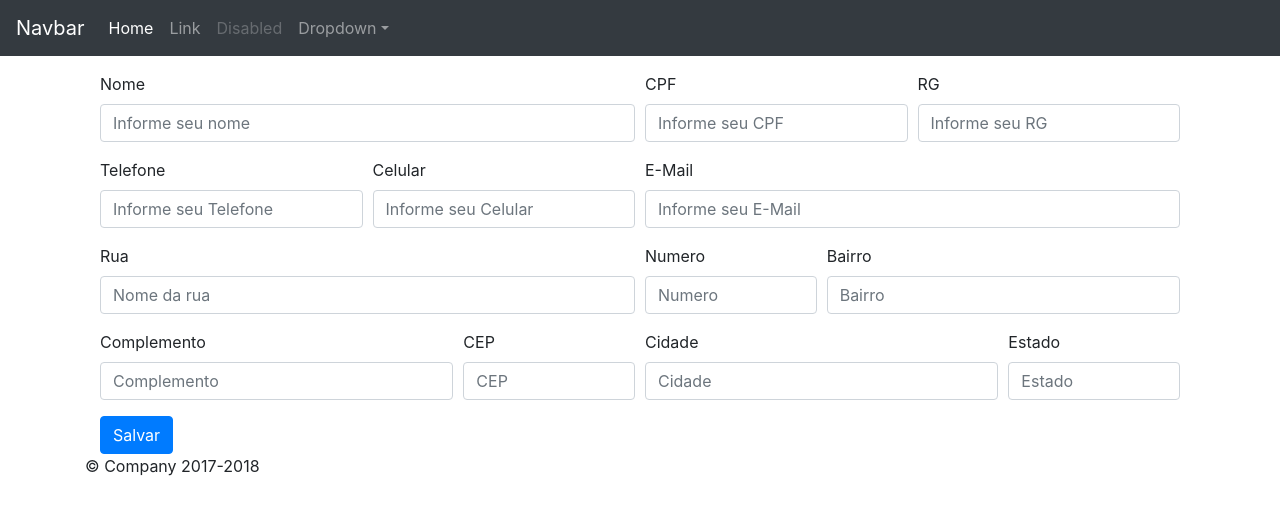
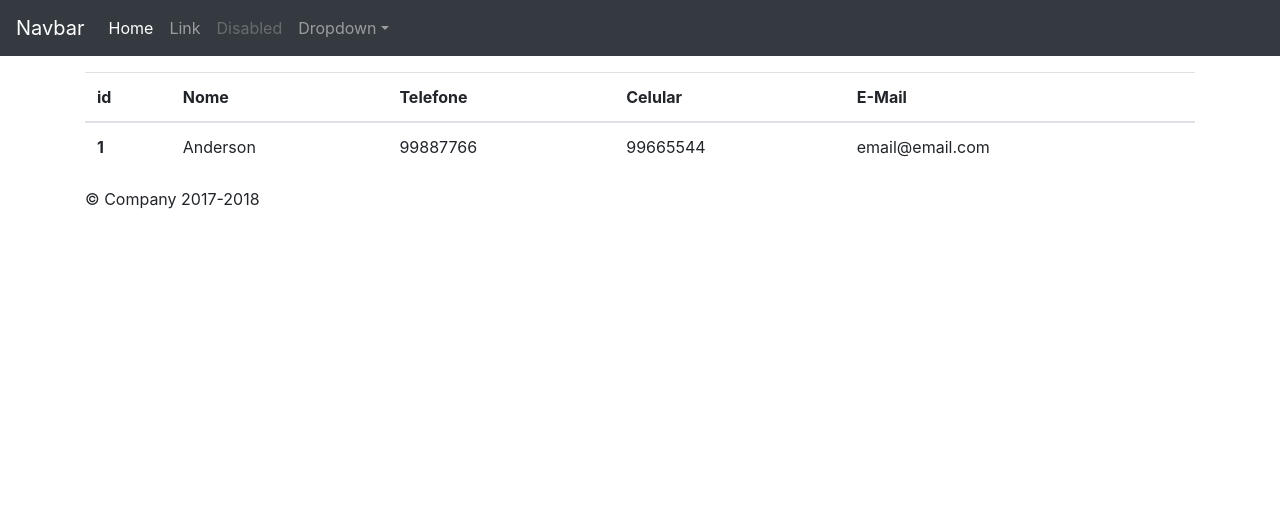
Before and after one commit to anderkallsgo/AgendaFront, an Angular app: page /listarPessoa in a window 1280 px wide. Before the commit this address led to /. Shown: the top 514 px of the page. Built offline with nearby package versions, Linux system fonts and the light colour scheme.

Commit message:
Implementado Listar Pessoas

```diff
--- a/src/app/app-routing.module.ts
+++ b/src/app/app-routing.module.ts
@@ -1,10 +1,21 @@
+import { CadastrarComponent } from './pessoa/cadastrar/cadastrar.component';
+import { ListarComponent } from './pessoa/listar/listar.component';
 import { NgModule } from '@angular/core';
 import { Routes, RouterModule } from '@angular/router';
+import { CommonModule } from '@angular/common';
 
-const routes: Routes = [];
+const routes: Routes = [
+  {path: 'listarPessoa', component: ListarComponent },
+  {path: 'cadastrarPessoa', component: CadastrarComponent}
+];
 
 @NgModule({
-  imports: [RouterModule.forRoot(routes)],
-  exports: [RouterModule]
+  imports: [
+    CommonModule,
+    RouterModule.forRoot(routes)
+  ],
+  exports: [
+    RouterModule
+  ]
 })
 export class AppRoutingModule { }
--- a/src/app/app.component.html
+++ b/src/app/app.component.html
@@ -3,6 +3,6 @@
 <br/>
 <br/>
 <div class="container">
-<app-cadastrar></app-cadastrar>
+<router-outlet></router-outlet>
 </div>
 <app-footer></app-footer>
--- a/src/app/pessoa/cadastrar/cadastrar.component.html
+++ b/src/app/pessoa/cadastrar/cadastrar.component.html
@@ -65,3 +65,4 @@
   <button type="submit" class="btn btn-primary" (click)="salvarForm()">Salvar</button>
 </form>
 </div>
+<!--{{pessoa | json}}-->
--- a/src/app/pessoa/cadastrar/cadastrar.component.ts
+++ b/src/app/pessoa/cadastrar/cadastrar.component.ts
@@ -1,3 +1,4 @@
+import { Router } from '@angular/router';
 import { PessoaService } from './../pessoa.service';
 import { Endereco } from './../../model/endereco.model';
 import { Component, OnInit } from '@angular/core';
@@ -14,7 +15,8 @@ export class CadastrarComponent implements OnInit {
   cadastroForm: FormGroup;
   pessoa: Pessoa;
 
-  constructor(private pessoaService: PessoaService) { }
+  constructor(private router: Router,
+    private pessoaService: PessoaService) { }
 
   ngOnInit() {
     this.initForm();
@@ -43,7 +45,9 @@ export class CadastrarComponent implements OnInit {
 
   salvarForm() {
     console.log(this.cadastroForm.value);
-    this.pessoaService.cadastrar(this.cadastroForm.value).subscribe(resultado => this.pessoa = resultado);
+    this.pessoaService.cadastrar(this.cadastroForm.value).subscribe((resultado) => {this.pessoa = resultado;
+    this.router.navigate(['/listarPessoa']);
+  });
     console.log(this.pessoa);
   }
 }
--- /dev/null
+++ b/src/app/pessoa/listar/listar.component.html
@@ -0,0 +1,20 @@
+<table class="table">
+  <thead>
+    <tr>
+      <th scope="col">id</th>
+      <th scope="col">Nome</th>
+      <th scope="col">Telefone</th>
+      <th scope="col">Celular</th>
+      <th scope="col">E-Mail</th>
+    </tr>
+  </thead>
+  <tbody>
+    <tr>
+      <th scope="row">1</th>
+      <td>Anderson</td>
+      <td>99887766</td>
+      <td>99665544</td>
+      <td>email@email.com</td>
+    </tr>
+  </tbody>
+</table>
--- /dev/null
+++ b/src/app/pessoa/listar/listar.component.ts
@@ -0,0 +1,22 @@
+import { CadastrarComponent } from './../cadastrar/cadastrar.component';
+import { Component, OnInit } from '@angular/core';
+import { PessoaService } from '../pessoa.service';
+
+@Component({
+  selector: 'app-listar',
+  templateUrl: './listar.component.html',
+  styleUrls: ['./listar.component.css']
+})
+export class ListarComponent implements OnInit {
+
+  constructor( private pessoaService: PessoaService) { }
+
+  ngOnInit() {
+  }
+
+  getListPessoas() {
+    this.pessoaService.listar().subscribe();
+
+  }
+
+}
--- a/src/app/pessoa/pessoa.service.ts
+++ b/src/app/pessoa/pessoa.service.ts
@@ -18,15 +18,10 @@ export class PessoaService {
     return this.httpClient.post<Pessoa>(environment.pessoa.save, pessoa, httpOptions);
   }
 
-  private handleError<T> (operation = 'operation', result?: T) {
-    return (error: any): Observable<T> => {
-
-      // TODO: send the error to remote logging infrastructure
-      console.error(error); // log to console instead
-
-      // Let the app keep running by returning an empty result.
-      return of(result as T);
+  listar(): Observable<Pessoa[]> {
+    const httpOptions = {
+      headers: new HttpHeaders({ 'Content-Type': 'application/json' })
     };
+    return this.httpClient.get<Pessoa[]>(environment.pessoa.list, httpOptions);
   }
-
 }
--- a/src/environments/environment.ts
+++ b/src/environments/environment.ts
@@ -4,6 +4,7 @@ export const environment = {
   production: false,
   pessoa: {
     save: urlApiAgendaHeroku + '/pessoa/save',
+    list: urlApiAgendaHeroku + '/pessoa/list',
     delete: urlApiAgendaHeroku + '/pessoa/delete'
   }
 };
```
Also changed, not shown: src/app/app.module.ts (+6 -2 lines), src/app/pessoa/listar/listar.component.css (added), 1 other file (tests, documents, lock files or other folders).
